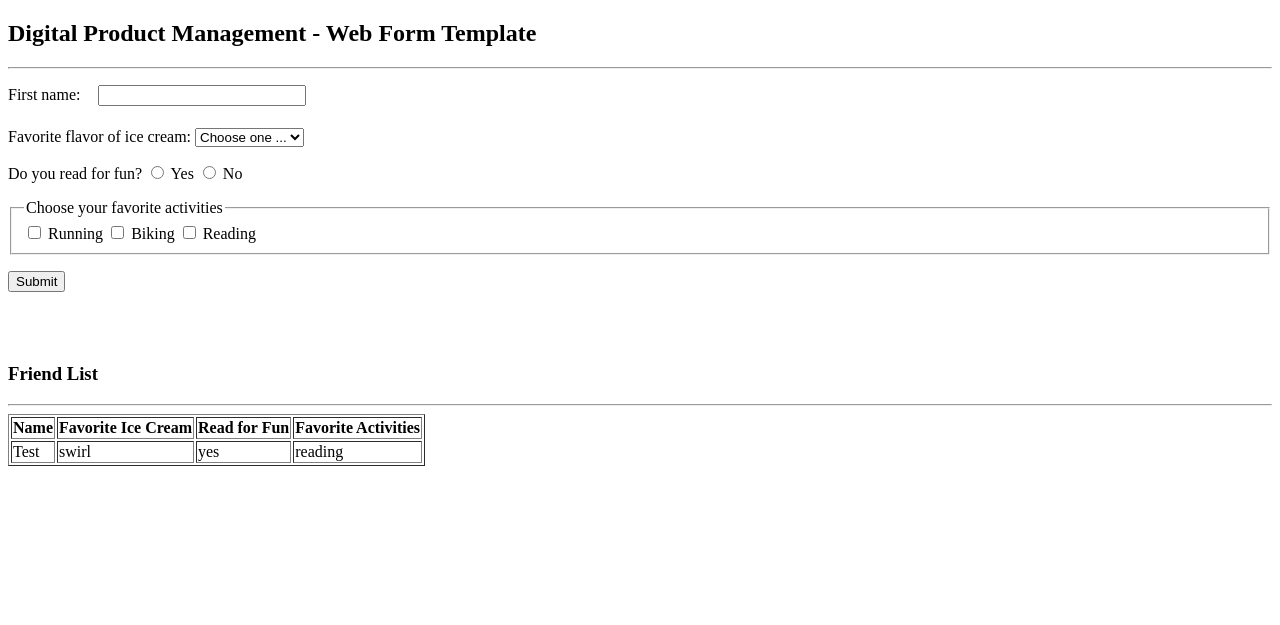
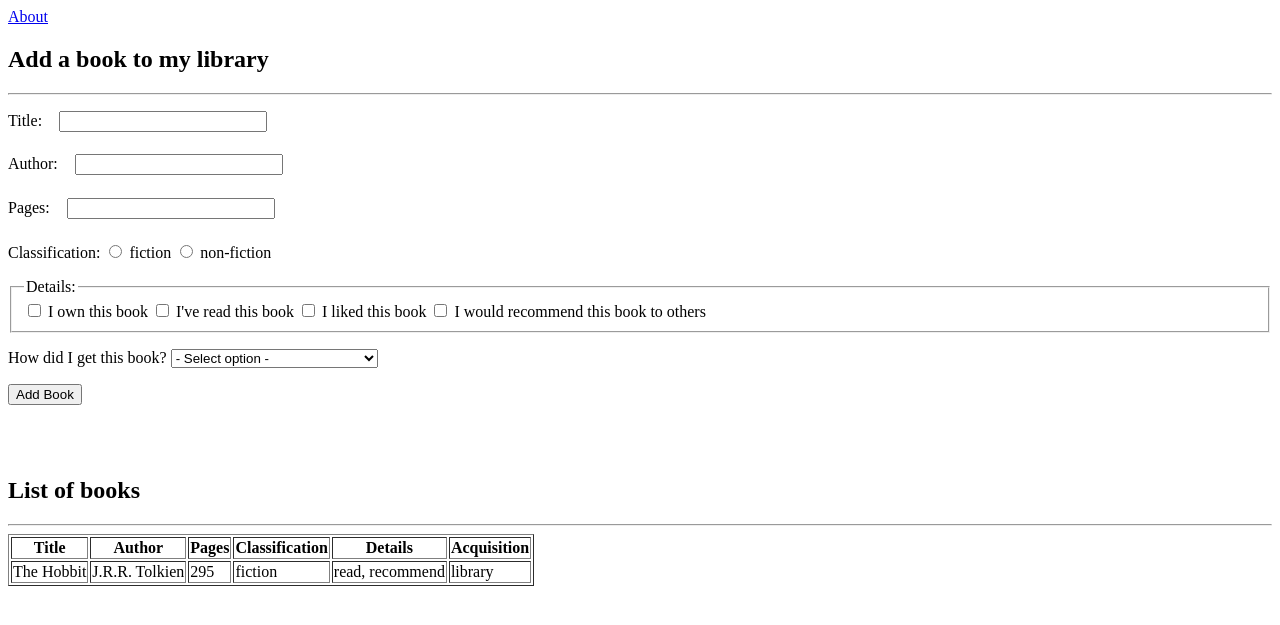
Before and after one commit to JettaGolembiewski/Pair-Programming, a Flask app: page / in a window 1280 px wide. Shown: the top 625 px of the page. Run offline with Flask 2, Linux system fonts and the light colour scheme.

Commit message:
Squashed commit of the following:
commit d13fb92d1e32345f1c889ff82996a74cabb1e6c8
Author: Morgan Albertsen <morgan-albertsen@uiowa.edu>
Date:   Mon Mar 27 14:50:21 2023 -0500

    Final commit

commit 8fdc84e6c13848edcfdba3eb4c673a9c360c4d67
Author: Morgan Albertsen <morgan-albertsen@uiowa.edu>
Date:   Mon Mar 27 13:33:43 2023 -0500

    Fourth commit

commit 61e632400d2598535ac0241c7ea9ca22d2f9893b
Author: Jetta Golembiewski <90922259+JettaGolembiewski@users.noreply.github.com>
Date:   Thu Mar 23 12:17:01 2023 -0500

    Third Commit

    Adding the form within the index.html file

commit ca23e7861d29b6cc8f785bf43f992b98557bf9f0
Author: Morgan Albertsen <morgan-albertsen@uiowa.edu>
Date:   Thu Mar 23 12:04:33 2023 -0500

    Second commit

    Html additions and app.py changes

```diff
--- a/app.py
+++ b/app.py
@@ -2,16 +2,35 @@ from flask import Flask, request, render_template, redirect, url_for
 
 app = Flask(__name__)
 
-friends_dict = [
-    {"name": "Test", "flavor": "swirl", "read": "yes", "activities": "reading"}
-]
+all_books_dict = [
+
+    {
+
+        "title": "The Hobbit",
+
+        "author": "J.R.R. Tolkien",
+
+        "pages": 295,
+
+        "classification": "fiction",
+
+        "details": "read, recommend",
+
+        "acquisition": "library",
+
+    },]
+
+@app.route("/", methods=["GET", "POST"])
+
+def index():
+
+    return render_template("index.html", pageTitle="My Library", books=all_books_dict)
+
 
 
 @app.route("/", methods=["GET", "POST"])
-def index():
-    return render_template(
-        "index.html", pageTitle="Web form template", friends=friends_dict
-    )
+def homepage():
+    return redirect(url_for("index"))
 
 
 @app.route("/add", methods=["POST"])
@@ -21,34 +40,46 @@ def add():
 
         form = request.form
 
-        fname = form["fname"]
-        flavor = form["flavor"]
-        read = form["read"]
-        activities = form.getlist("activities")  # this is a PYthon list
+        title = form["title"]
+        author = form["author"]
+        pages = form["pages"]
+        classification = form["genre"]
+        details = form["book"]
+        acquistion = form.getlist("how")  # this is a PYthon list
 
-        print(fname)
-        print(flavor)
-        print(read)
-        print(activities)
+        print(title)
+        print(author)
+        print(pages)
+        print(classification)
+        print(details)
+        print(acquistion)
 
-        activities_string = ", ".join(activities)  # make the Python list into a string
+        acquistion_string = ", ".join(acquistion)  # make the Python list into a string
 
-        friend_dict = {
-            "name": fname,
-            "flavor": flavor,
-            "read": read,
-            "activities": activities_string,
+        book_dict = {
+            "title": title,
+            "author": author,
+            "pages": pages,
+            "classification": classification,
+            "details": details,
+            "acquisition": acquistion_string,
         }
 
-        print(friend_dict)
-        friends_dict.append(
-            friend_dict
+        print(book_dict)
+        all_books_dict.append(
+            book_dict
         )  # append this dictionary entry to the larger friends dictionary
-        print(friends_dict)
+        print(all_books_dict)
         return redirect(url_for("index"))
     else:
         return redirect(url_for("index"))
 
+@app.route('/about')
+def about():
+    return render_template(
+        "about.html", pageTitle="Web form template", books=all_books_dict
+    )
+
 
 if __name__ == "__main__":
     app.run(debug=True)
--- /dev/null
+++ b/templates/about.html
@@ -0,0 +1,5 @@
+{% extends 'base.html' %} {% block body %}
+    <p> Morgan Albertsen & Jetta Golembiewski</p>
+
+    <img src="{{ url_for('static', filename = 'images/morgan_jetta.JPG') }}" alt="Morgan & Jetta" width="200"/>
+    {% endblock %}
--- a/templates/base.html
+++ b/templates/base.html
@@ -15,6 +15,7 @@
   </head>
 
   <body>
+    <nav><a href="about"> About</a></nav>
     <div class="container">{% block body %}xx {% endblock %}</div>
   </body>
 </html>
--- a/templates/index.html
+++ b/templates/index.html
@@ -1,110 +1,168 @@
+
   {% extends 'base.html' %} {% block body %}
-<h2>Digital Product Management - Web Form Template</h2>
+  <h2>Add a book to my library</h2>
   <hr />
   <main>
     <form action="/add" method="POST">
       <p>
-      <label for="first-name">First name:</label>
-      <input type="text" id="first-name" name="fname" />
+        <label for="title">Title:</label>
+        <input type="text" id="title" name="title" />
       </p>
 
       <p>
-      <label for="ice-cream">
-        Favorite flavor of ice cream:
-        <select name="flavor" id="ice-cream" required>
-          <option value="" selected>Choose one ...</option>
-          <option value="vanilla">Vanilla</option>
-          <option value="chocolate">Chocolate</option>
-          <option value="swirl">Swirl</option>
-        </select>
-      </label>
+        <label for="author">Author:</label>
+        <input type="text" id="author" name="author" />
       </p>
       <p>
-      <label>Do you read for fun?</label>
-      <label for="read-yes">
+
+        <label for="pages">Pages:</label>
+        <input type="text" id="pages" name="pages" />
+      </p>
+
+      <p>
+        <label>Classification:</label>
+        <label for="fiction">
           <input
             type="radio"
-          id="read-yes"
-          name="read"
-          value="yes"
+            id="fiction"
+            name="genre"
+            value="fiction"
             required="required"
           />
-        Yes
+          fiction
         </label>
 
-      <label for="read-no">
+        <label for="non-fiction">
           <input
             type="radio"
-          id="read-no"
-          name="read"
-          value="no"
+            id="non-fiction"
+            name="genre"
+            value="non-fiction"
             required="required"
           />
-        No
+          non-fiction
         </label>
       </p>
 
       <fieldset>
-      <legend>Choose your favorite activities</legend>
-      <label for="for-running">
+        <legend>Details:</legend>
+        <label for="book">
           <input
             type="checkbox"
-          id="for-running"
-          name="activities"
-          value="running"
+            id="book"
+            name="book"
+            value="own"
           />
-        Running
+          I own this book
         </label>
 
-      <label for="for-biking">
+        <label for="book">
           <input
             type="checkbox"
-          id="for-biking"
-          name="activities"
-          value="biking"
+            id="book"
+            name="book"
+            value="read"
           />
-        Biking
+          I've read this book
         </label>
 
-      <label for="for-reading">
+        <label for="book">
           <input
             type="checkbox"
-          id="for-reading"
-          name="activities"
-          value="reading"
+            id="book"
+            name="book"
+            value="like"
           />
-        Reading
+          I liked this book
+        </label>
+
+        <label for="book">
+            <input
+              type="checkbox"
+              id="book"
+              name="book"
+              value="recommend"
+            />
+            I would recommend this book to others
           </label>
       </fieldset>
 
-    <p><input type="submit" id="submit" value="Submit" /></p>
+      <p>
+        <label for="receive-book">
+          How did I get this book?
+          <select name="how" id="how" required>
+            <option value="" selected>- Select option -</option>
+            <option value="purchase">I purchased it.</option>
+            <option value="gift">It was a gift.</option>
+            <option value="library">I checked it out from the library.</option>
+            <option value="loan">A friend loaned it to me.</option>
+          </select>
+        </label>
+        <p><input type="submit" id="submit" value="Add Book" /></p>
+      </p>
+
+
     </form>
 
     <br /><br />
-  {% if friends %}
-  <h3>Friend List</h3>
+    {% if books %}
+
+  <h2>List of books</h2>
+
   <hr />
+
   <table border="1">
+
     <thead>
+
       <tr>
-        <th>Name</th>
-        <th>Favorite Ice Cream</th>
-        <th>Read for Fun</th>
-        <th>Favorite Activities</th>
+
+        <th>Title</th>
+
+        <th>Author</th>
+
+        <th>Pages</th>
+
+        <th>Classification</th>
+
+        <th>Details</th>
+
+        <th>Acquisition</th>
+
       </tr>
+
     </thead>
 
+
+
     <tbody>
-      {% for friend in friends %}
+
+      {% for book in books %}
+
       <tr>
-        <td>{{ friend.name }}</td>
-        <td>{{ friend.flavor }}</td>
-        <td>{{ friend.read }}</td>
-        <td>{{ friend.activities }}</td>
+
+        <td>{{ book.title }}</td>
+
+        <td>{{ book.author }}</td>
+
+        <td>{{ book.pages }}</td>
+
+        <td>{{ book.classification }}</td>
+
+        <td>{{ book.details }}</td>
+
+        <td>{{ book.acquisition }}</td>
+
       </tr>
+
       {% endfor %}
+
     </tbody>
+
   </table>
+
   {% endif %}
+
 </main>
+
 {% endblock %}
```
Also changed, not shown: README.md, static/images/morgan_jetta.JPG (added). Lines whose indentation alone changed are shown as unchanged.
